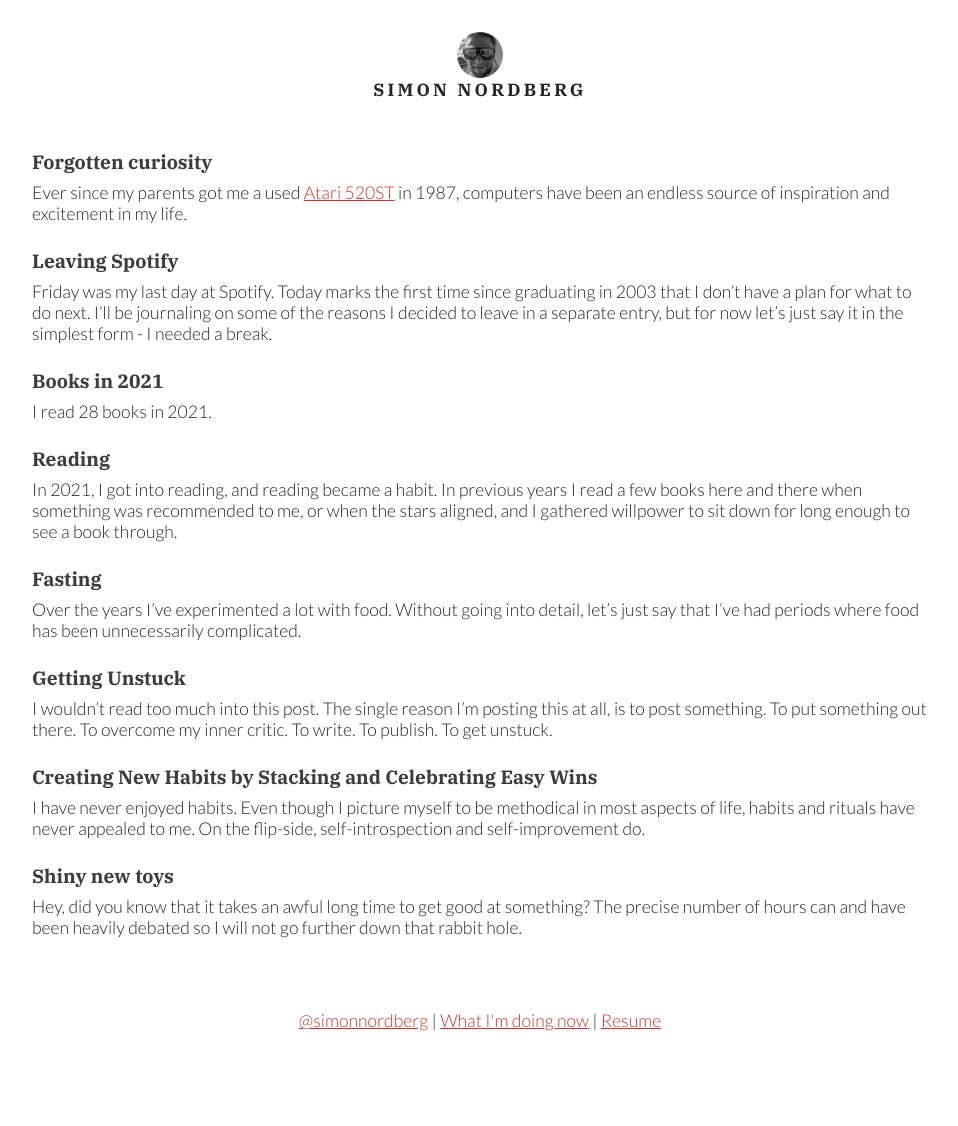
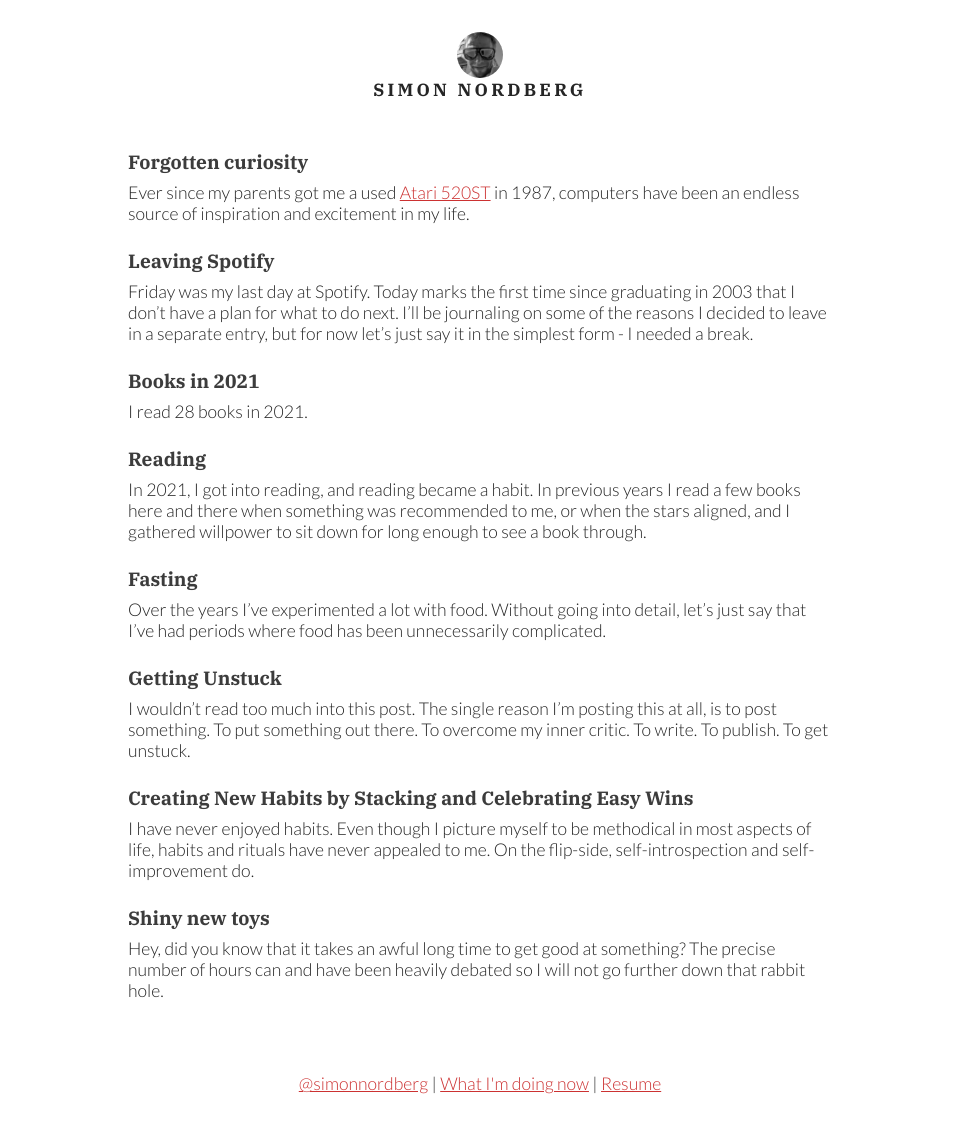
Before and after one commit to simonnordberg/simonnordberg.github.io, a Jekyll site: the page built from index.md, in a window 1280 px wide. Shown: the whole page, without its empty margins (160-1118 px from the left). Built offline with Jekyll 4.4.1, drawn with Linux system fonts in a browser that asks for light colours; before the commit the page ends 1063 px from its top, so only the background shows below that.

Commit message:
Make page more narrow, except for the resume

```diff
--- a/assets/css/style.scss
+++ b/assets/css/style.scss
@@ -125,7 +125,7 @@ body > header {
 
 main {
   margin: 0 auto;
-  max-width: 56rem;
+  max-width: 44rem;
   padding: 1rem;
 }
 
@@ -165,6 +165,10 @@ body.default main article header {
 }
 
 body.resume {
+  main {
+    max-width: 56rem;
+  }
+
   ul {
     margin: 0;
   }
```
